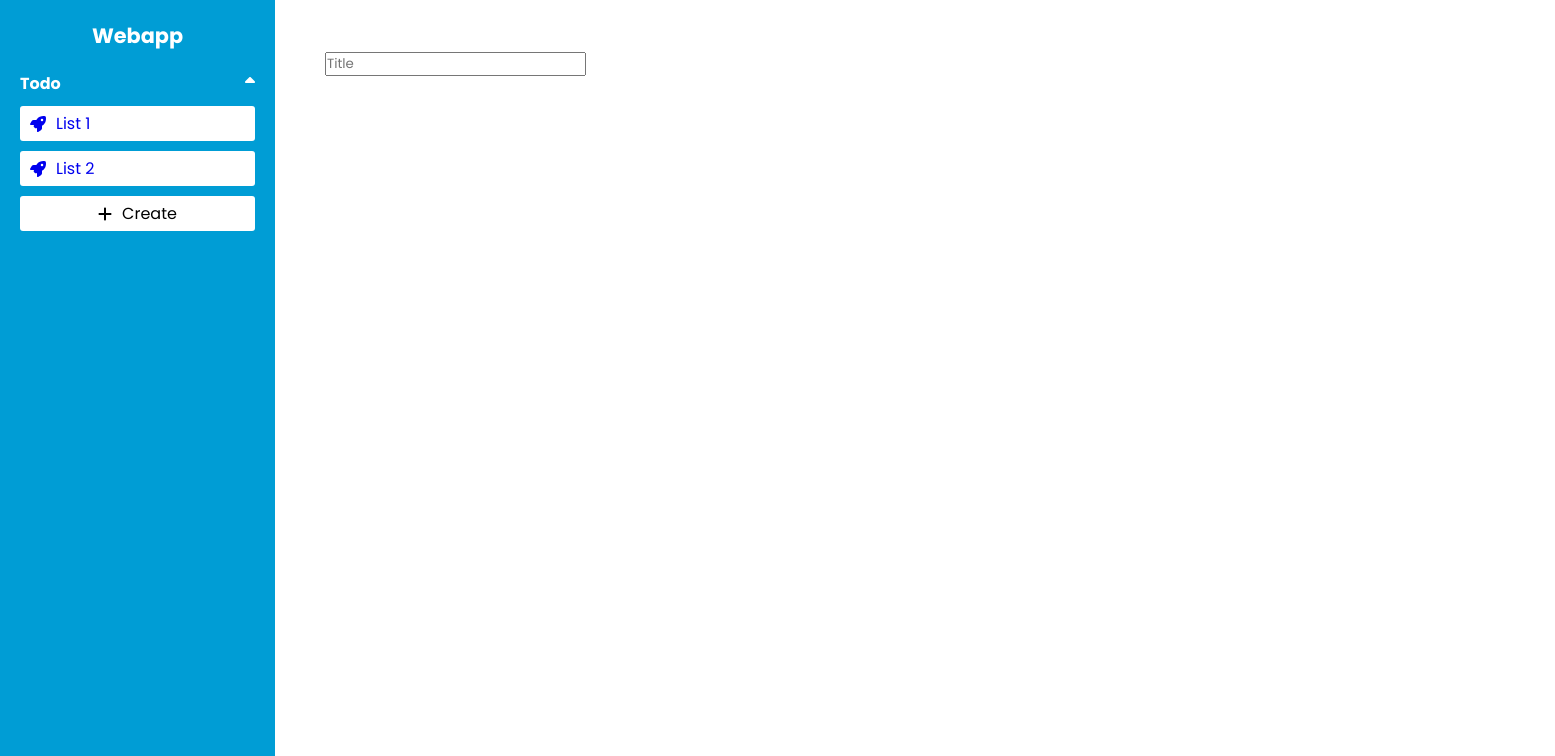
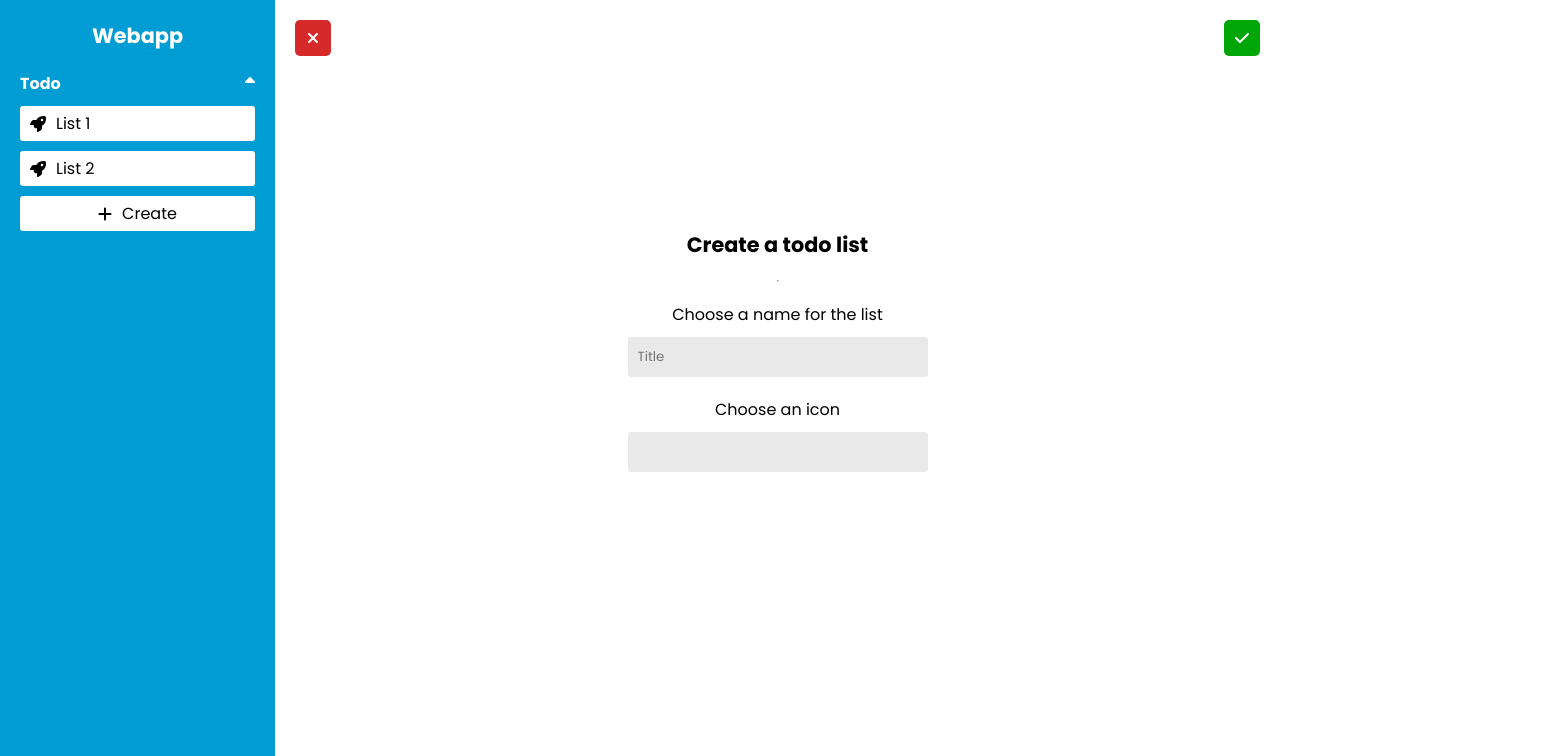
Before and after one commit to mafgit/react-todos, a React (Create React App) app: page /create-todo-list in a window 1280 px wide. Shown: the top 756 px of the page, 1555 px wide, since content can reach past the window. Built offline with nearby package versions, Linux system fonts and the light colour scheme; the HTML template or start-up script is replaced by a standard one.

Commit message:
progress

```diff
--- a/src/App.jsx
+++ b/src/App.jsx
@@ -6,9 +6,8 @@ import CreateTodoList from "./pages/CreateTodoList";
 
 export const MainContext = createContext(0);
 
-function App() {
 // default todo lists
-  const [todoLists, setTodoLists] = useState([
+const defaultTodoLists = [
   {
     id: 0,
     icon: "",
@@ -47,16 +46,13 @@ function App() {
       },
     ],
   },
-  ]);
+];
 
-  useEffect(() => {
-    const ts = localStorage.getItem("todo-lists");
-    if (ts == null) {
-      localStorage.setItem("todo-lists", JSON.stringify(todoLists));
-    } else {
-      setTodoLists(JSON.parse(ts));
-    }
-  }, []);
+function App() {
+  // must do like this otherwise localstorage keeps on changing back to default even after creating new items
+  const [todoLists, setTodoLists] = useState(() => {
+    return JSON.parse(localStorage.getItem("todo-lists")) || defaultTodoLists;
+  });
 
   return (
     <BrowserRouter>
@@ -70,12 +66,10 @@ function App() {
           }}
         >
           <Sidebar />
-          <div className="main">
           <Routes>
             <Route path="/todo-list/:id" element={<TodoList />} />
             <Route path="/create-todo-list" element={<CreateTodoList />} />
           </Routes>
-          </div>
         </MainContext.Provider>
       </div>
     </BrowserRouter>
--- a/src/index.css
+++ b/src/index.css
@@ -32,9 +32,13 @@ button:hover {
   opacity: 0.8;
 }
 
+a {
+  color: #000;
+}
+
 .main {
   margin-left: 275px;
   padding: 50px;
-  width: 100%;
-  height: 100%;
+  width: calc(100vw - 275px);
+  height: 100vh;
 }
--- /dev/null
+++ b/src/pages/CreateTodo.jsx
@@ -0,0 +1,5 @@
+const CreateTodo = () => {
+  return <div className="main"></div>;
+};
+
+export default CreateTodo;
--- a/src/pages/CreateTodoList.jsx
+++ b/src/pages/CreateTodoList.jsx
@@ -1,8 +1,80 @@
+import { faCheck, faClose } from "@fortawesome/free-solid-svg-icons";
+import { FontAwesomeIcon } from "@fortawesome/react-fontawesome";
+import "../styles/CreateTodoList.css";
+import { useNavigate } from "react-router-dom";
+import { useContext, useState } from "react";
+import { MainContext } from "../App";
+
 const CreateTodoList = () => {
+  const navigate = useNavigate();
+  const [title, setTitle] = useState();
+  const { todoLists, setTodoLists } = useContext(MainContext);
+
   return (
-    <div>
-      <input type="text" placeholder="Title" />
-    </div>
+    <form
+      className="create-form main"
+      onSubmit={(e) => {
+        e.preventDefault();
+        const max = 1000000;
+        const min = 2;
+
+        setTodoLists([
+          ...todoLists,
+          {
+            title: title,
+            icon: "",
+            todos: [],
+            id: Math.floor(Math.random() * (max - min) + min),
+          },
+        ]);
+
+        localStorage.setItem(
+          "todo-lists",
+          JSON.stringify([
+            ...todoLists,
+            {
+              title: title,
+              icon: "",
+              todos: [],
+              id: Math.floor(Math.random() * (max - min) + min),
+            },
+          ])
+        );
+
+        navigate(-1);
+      }}
+    >
+      <h1>Create a todo list</h1>
+      <hr />
+      <div>
+        <label htmlFor="title-input">Choose a name for the list</label>
+        <input
+          id="title-input"
+          type="text"
+          placeholder="Title"
+          required
+          onChange={(e) => setTitle(e.target.value)}
+        />
+      </div>
+
+      <div>
+        <label htmlFor="title-input">Choose an icon</label>
+        <input id="icon-input" type="button" />
+      </div>
+
+      <div className="form-btns">
+        <button
+          onClick={() => {
+            navigate(-1);
+          }}
+        >
+          <FontAwesomeIcon icon={faClose} className="form-cancel-btn" />
+        </button>
+        <button type="submit">
+          <FontAwesomeIcon icon={faCheck} className="form-submit-btn" />
+        </button>
+      </div>
+    </form>
   );
 };
 
--- a/src/pages/TodoList.jsx
+++ b/src/pages/TodoList.jsx
@@ -19,7 +19,7 @@ const TodoList = () => {
   }, [id]);
 
   return (
-    <div className="todo-list">
+    <div className="todo-list main">
       <h1>{todoList.title}</h1>
       {todoList.todos?.map((todo) => {
         return (
--- /dev/null
+++ b/src/styles/CreateTodoList.css
@@ -0,0 +1,64 @@
+.create-form {
+  display: flex;
+  flex-direction: column;
+  align-items: center;
+  justify-content: center;
+  gap: 20px;
+  position: relative;
+}
+
+.create-form h1 {
+  margin-top: -100px;
+}
+
+.form-cancel-btn,
+.form-submit-btn {
+  width: 16px;
+  height: 16px;
+  padding: 10px;
+  border-radius: 5px;
+  color: #fff;
+  cursor: pointer;
+  transition: all 0.3s;
+}
+
+.form-cancel-btn:hover,
+.form-submit-btn:hover {
+  scale: 1.02;
+}
+
+.form-cancel-btn {
+  background-color: rgb(214, 41, 41);
+}
+
+.form-submit-btn {
+  background-color: rgb(0, 165, 8);
+}
+
+.create-form > div:not(.form-btns) {
+  display: flex;
+  justify-content: center;
+  align-items: center;
+  flex-direction: column;
+  gap: 10px;
+}
+
+.create-form input {
+  min-width: 100%;
+  background-color: #e9e9e9;
+  padding: 10px;
+  border-radius: 3px;
+  border: none;
+  outline: none;
+  width: 300px;
+}
+
+.form-btns {
+  width: 100%;
+  display: flex;
+  justify-content: space-between;
+  align-items: center;
+  position: absolute;
+  top: 0;
+  padding: 20px;
+}
--- a/src/styles/TodoList.css
+++ b/src/styles/TodoList.css
@@ -1,7 +1,7 @@
 .todo {
   display: flex;
   gap: 20px;
-  width: calc(100% - 275px);
+  width: 100%;
   justify-content: flex-start;
   align-items: center;
   padding: 10px;
@@ -18,7 +18,7 @@
   display: flex;
   flex-direction: column;
   /* align-items: center; */
-  justify-content: center;
+  justify-content: flex-start;
   gap: 10px;
 }
 
```
Lines whose indentation alone changed are shown as unchanged.
